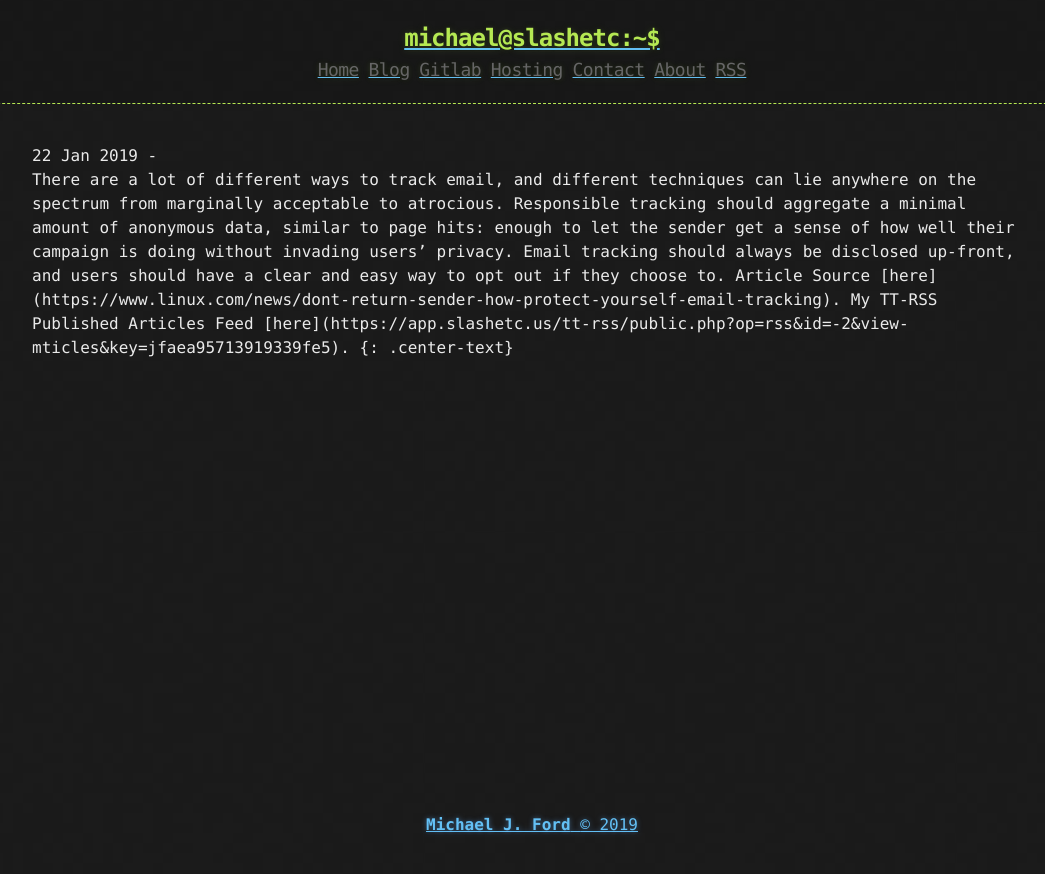
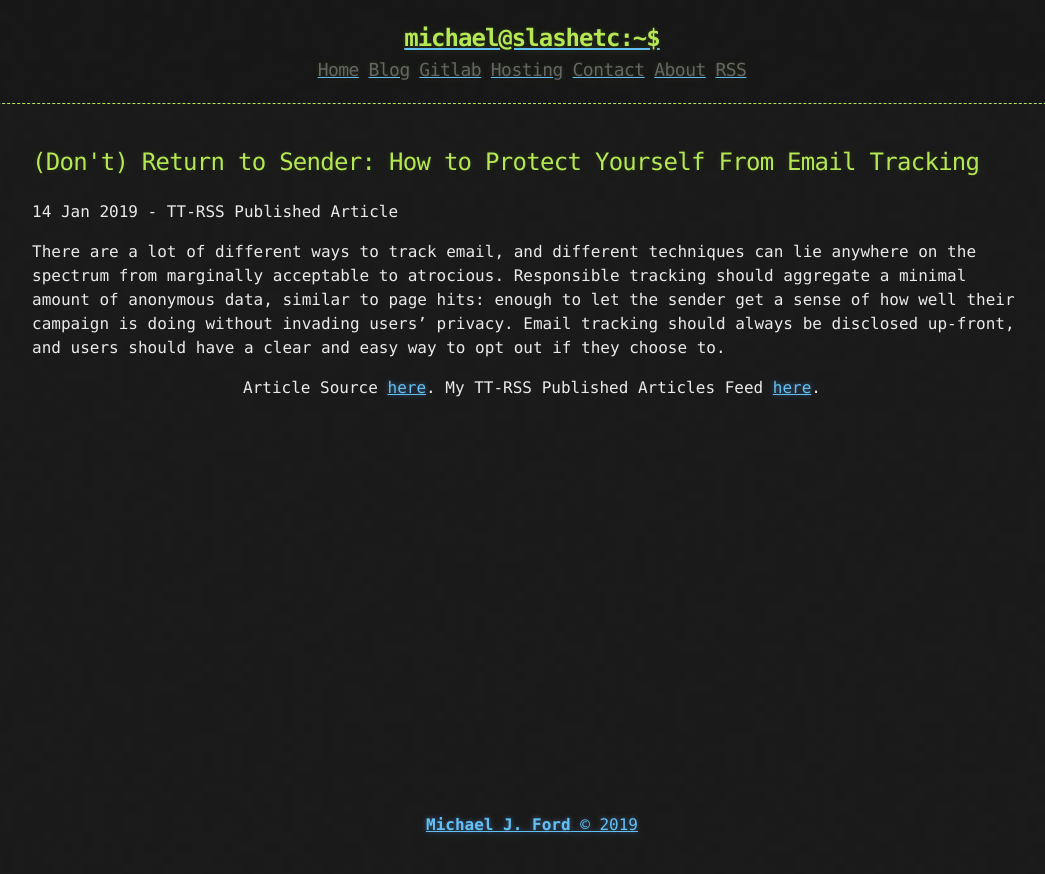
Before and after one commit to slashetc-us/slashetc-us.github.io, a Jekyll site: the page built from _posts/2019-01-14-dont-return-to-sender-how-to-protect-yourself-from-email-tracking.md, in a window 1280 px wide. Shown: the top 874 px of the page, without its empty margins (108-1153 px from the left). Built offline with Jekyll 4.4.1, drawn with Linux system fonts in a browser that asks for light colours; comment, search, counter and statistics services are not loaded.

Commit message:
fixing posts, need to update post script

```diff
--- a/_posts/2019-01-14-dont-return-to-sender-how-to-protect-yourself-from-email-tracking.md
+++ b/_posts/2019-01-14-dont-return-to-sender-how-to-protect-yourself-from-email-tracking.md
@@ -1,6 +1,6 @@
 ---
 layout: post
-title: (Don't) Return to Sender: How to Protect Yourself From Email Tracking
+title: "(Don't) Return to Sender: How to Protect Yourself From Email Tracking"
 date: 2019-01-14 10:35:04 00:00
 author: TT-RSS Published Article
 type: post
@@ -14,8 +14,6 @@ categories:
 
 
 
-<div property="content:encoded">
-
 There are a lot of different ways to track email, and different techniques can lie anywhere on the spectrum from marginally acceptable to atrocious. Responsible tracking should aggregate a minimal amount of anonymous data, similar to page hits: enough to let the sender get a sense of how well their campaign is doing without invading users’ privacy. Email tracking should always be disclosed up-front, and users should have a clear and easy way to opt out if they choose to.
 
 Article Source [here](https://www.linux.com/news/dont-return-sender-how-protect-yourself-email-tracking). My TT-RSS Published Articles Feed [here](https://app.slashetc.us/tt-rss/public.php?op=rss&id=-2&view-mticles&key=jfaea95713919339fe5).
```
Also changed, not shown: _posts/2019-01-10-9-cheat-sheets-for-linux-and-open-source.md (+0 -3 lines), _posts/2019-01-10-linux-fu-the-kitchen-sync.md (+1 -1 lines), _posts/2019-01-10-nonchild-process-exit-notification-support.md (+0 -4 lines).
